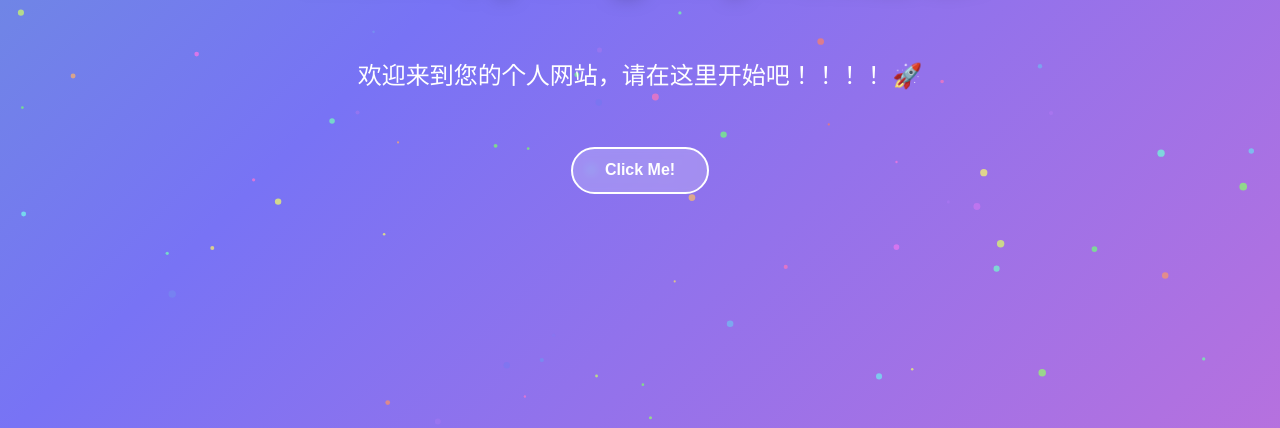
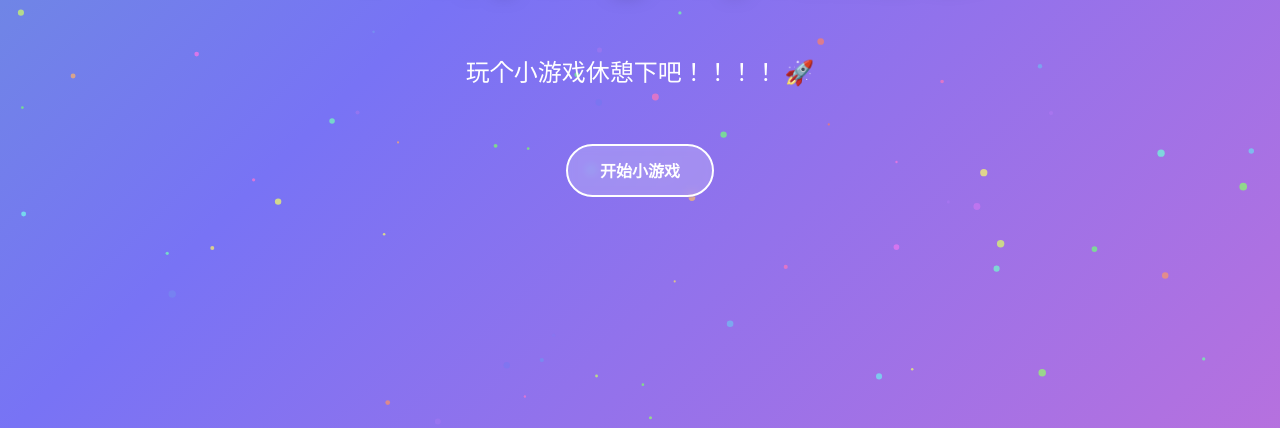
Before and after one commit to jianghupt/web, a plain HTML site: page index.html in a window 1280 px wide. Shown: the part 372-800 px from the top of the page. Drawn offline with Linux system fonts and the light colour scheme.

Commit message:
Update index.html

```diff
--- a/index.html
+++ b/index.html
@@ -86,8 +86,8 @@
 </head>
 <body>
   <h1>Hello, jianghupt欢迎您</h1>
-  <p>欢迎来到您的个人网站，请在这里开始吧！！！！ 🚀</p>
-  <button onclick="alert('You clicked me!')">Click Me!</button>
+  <p>玩个小游戏休憩下吧！！！！ 🚀</p>
+ <button onclick="window.location.href='youxi.html'">开始小游戏</button>
   <canvas id="particles"></canvas>
 
 <script>
```
